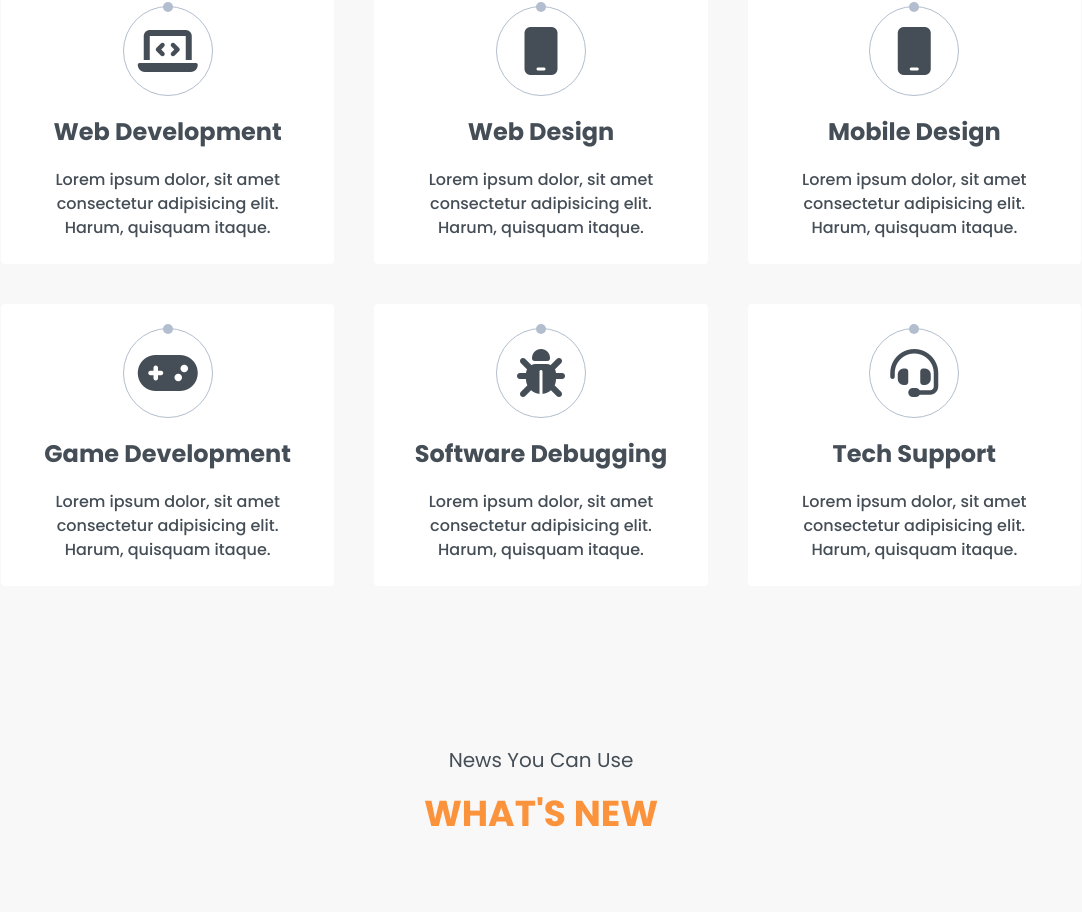
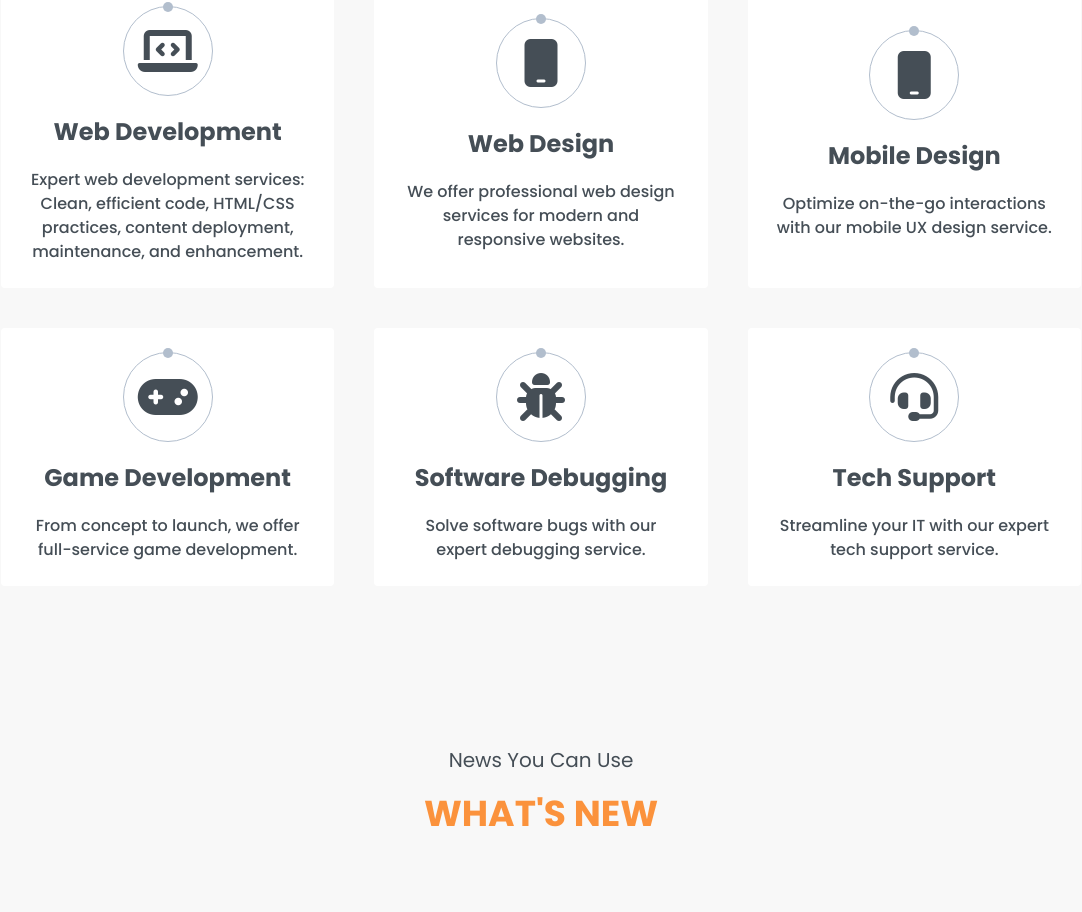
Before and after one commit to liquidmonks/react-portfolio, a React (Create React App) app: page / in a window 1280 px wide. Shown: the part 2884-3796 px from the top of the page, without its empty margins (99-1181 px from the left). Built offline with nearby package versions, Linux system fonts and the light colour scheme.

Commit message:
components/home/Services.jsx includes more descriptive characterizations in the servicees list.

```diff
--- a/src/components/home/Services.jsx
+++ b/src/components/home/Services.jsx
@@ -35,31 +35,31 @@ const services = [
     {
         title: 'Web Development',
         icon: 'fa fa-laptop-code',
-        description: 'Lorem ipsum dolor, sit amet consectetur adipisicing elit. Harum, quisquam itaque.'
+        description: 'Expert web development services: Clean, efficient code, HTML/CSS practices, content deployment, maintenance, and enhancement. '
     },
     {
         title: 'Web Design',
         icon: 'fa fa-mobile',
-        description: 'Lorem ipsum dolor, sit amet consectetur adipisicing elit. Harum, quisquam itaque.'
+        description: 'We offer professional web design services for modern and responsive websites.'
     },
     {
         title: 'Mobile Design',
         icon: 'fa fa-mobile',
-        description: 'Lorem ipsum dolor, sit amet consectetur adipisicing elit. Harum, quisquam itaque.'
+        description: 'Optimize on-the-go interactions with our mobile UX design service.'
     },
     {
         title: 'Game Development',
         icon: 'fa fa-gamepad',
-        description: 'Lorem ipsum dolor, sit amet consectetur adipisicing elit. Harum, quisquam itaque.'
+        description: 'From concept to launch, we offer full-service game development. '
     },
     {
         title: 'Software Debugging',
         icon: 'fa fa-bug',
-        description: 'Lorem ipsum dolor, sit amet consectetur adipisicing elit. Harum, quisquam itaque.'
+        description: 'Solve software bugs with our expert debugging service.'
     },
     {
         title: 'Tech Support',
         icon: 'fa fa-headset',
-        description: 'Lorem ipsum dolor, sit amet consectetur adipisicing elit. Harum, quisquam itaque.'
+        description: 'Streamline your IT with our expert tech support service.'
     },
 ]
```
